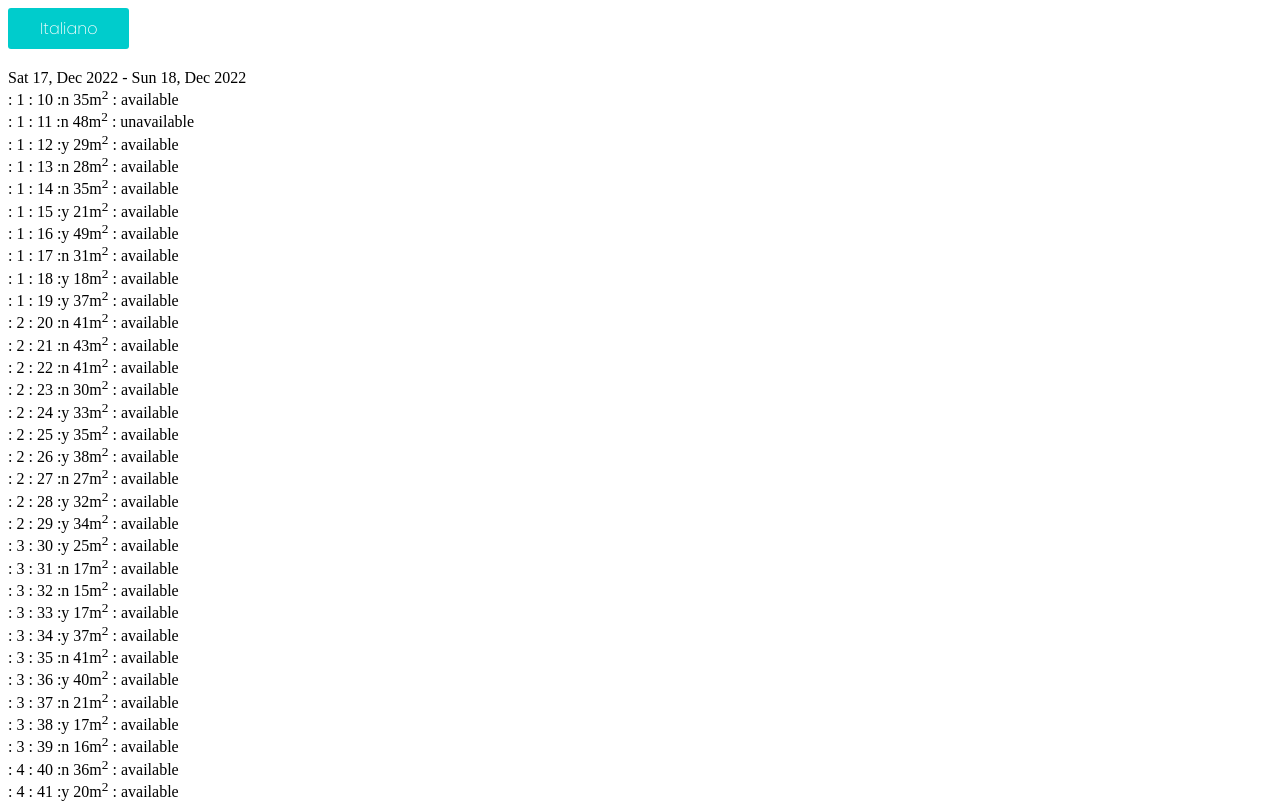
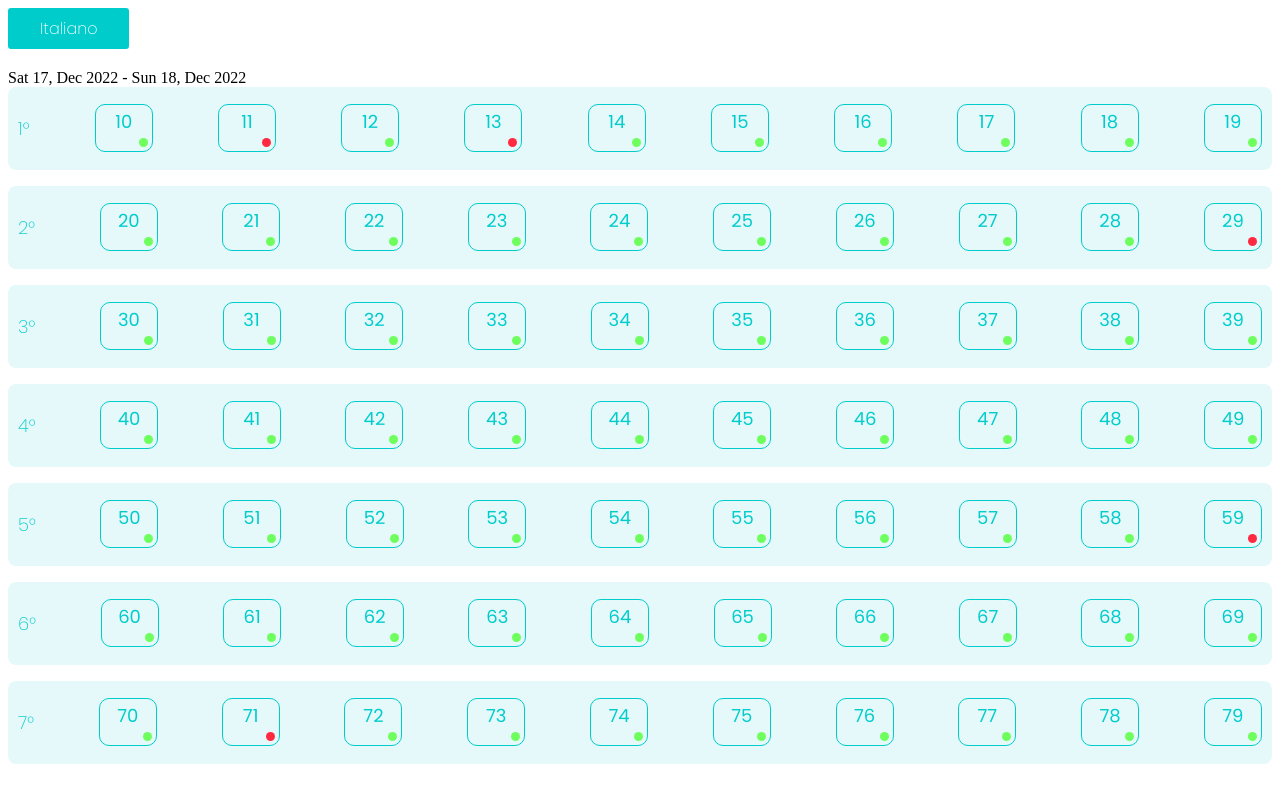
Before and after one commit to mauriziopodda/hotel-rooms-manager, a React (Vite) app: page / in a window 1280 px wide. Shown: the top 803 px of the page. Built offline with nearby package versions, Linux system fonts and the light colour scheme.

Commit message:
Add some styling to the rooms list

```diff
--- /dev/null
+++ b/src/components/floor.tsx
@@ -0,0 +1,26 @@
+import { styled } from '@stitches/react'
+import React, { FC } from 'react'
+import { commonStyles } from './styled/common'
+import { H3 } from './styled/typography'
+
+type FloorDividerPropsType = {
+  children: React.ReactNode
+}
+export const FloorContainer = styled('div', {
+  ...commonStyles,
+  display: 'flex',
+  flexDirection: 'row',
+  justifyContent: 'space-between',
+  alignItems: 'center',
+  backgroundColor: '#e6f9fa',
+  borderRadius: 8,
+  padding: 10,
+
+  '& + &': {
+    marginTop: 16,
+  },
+})
+
+export const Floor: FC<FloorDividerPropsType> = ({ children }) => {
+  return <FloorContainer>{children}</FloorContainer>
+}
--- a/src/components/rooms_list.tsx
+++ b/src/components/rooms_list.tsx
@@ -1,20 +1,33 @@
 import React, { FC } from 'react'
 import { RoomType } from '../atoms/rooms'
 import useRooms from '../hooks/useRooms'
+import useTranslator from '../hooks/useTranslator'
+import { Floor } from './floor'
 import { RoomsListItem } from './rooms_list_item'
-
+import { H3 } from './styled/typography'
 type RoomsListPropsType = {
   floor?: RoomType['number'] | null
 }
 
 export const RoomsList: FC<RoomsListPropsType> = ({ floor }) => {
-  const { rooms } = useRooms(floor ? { floor: floor } : undefined)
-
+  const { rooms, floors } = useRooms(floor ? { floor: floor } : undefined)
+  const { translations: t } = useTranslator()
   return (
     <>
-      {rooms.map((room) => (
-        <RoomsListItem key={room.id} room={room} />
-      ))}
+      {floors.map((floor) => {
+        return (
+          <Floor key={floor}>
+            <H3>
+              {floor}° {t.floor}
+            </H3>
+            {rooms
+              .filter((room) => room.floor === floor)
+              .map((room) => (
+                <RoomsListItem key={room.id} room={room} />
+              ))}
+          </Floor>
+        )
+      })}
     </>
   )
 }
--- a/src/components/rooms_list_item.tsx
+++ b/src/components/rooms_list_item.tsx
@@ -1,21 +1,87 @@
+import { styled } from '@stitches/react'
 import React, { FC } from 'react'
 import { RoomType } from '../atoms/rooms'
 import useReservation from '../hooks/useReservation'
 import useTranslator from '../hooks/useTranslator'
+import { palette } from './styled/common'
 
 type RoomsListItemType = {
   room: RoomType
 }
+
+const RoomNumberIcon = styled('div', {
+  display: 'flex',
+  position: 'relative',
+  border: `1px solid ${palette.primary}`,
+  borderRadius: 10,
+  cursor: 'pointer',
+  flexDirection: 'column',
+  alignContent: 'center',
+  color: palette.primary,
+  fontWeight: 400,
+  textTransform: 'capitalize',
+  padding: '5px 10px',
+  minWidth: 36,
+  height: 36,
+  maxHeight: 36,
+  '-webkit-user-select': 'none' /* Safari */,
+  '-ms-user-select': 'none' /* IE 10 and IE 11 */,
+  userSelect: 'none' /* Standard syntax */,
+
+  '&:hover': {
+    backgroundColor: palette.primary,
+    color: '#fff',
+  },
+
+  '& > div.room-label': {
+    textAlign: 'center',
+    fontSize: 10,
+    lineHeight: '14px',
+  },
+
+  '& > div.room-number': {
+    textAlign: 'center',
+    fontSize: 18,
+    lineHeight: '24px',
+  },
+})
+
+const RoomAvailabilityIcon = styled('div', {
+  display: 'flex',
+  position: 'absolute',
+  borderRadius: '50%',
+  left: 43,
+  top: 33,
+  height: 9,
+  width: 9,
+
+  variants: {
+    availability: {
+      available: {
+        backgroundColor: palette.availablity.available,
+      },
+      unavailable: {
+        backgroundColor: palette.availablity.unavailable,
+      },
+      unknown: {
+        backgroundColor: palette.availablity.unknown,
+      },
+    },
+  },
+})
+
 export const RoomsListItem: FC<RoomsListItemType> = ({ room }) => {
   const { translations: t } = useTranslator()
   const { reservationStatus } = useReservation({
     roomId: room.id,
   })
   return (
-    <div>
-      {t.floor}: {room.floor} {t.roomNumber}: {room.number} {t.cleaned}:
-      {room.cleaned ? 'y' : 'n'} {room.area}m<sup>2</sup> {t.available}:{' '}
-      {reservationStatus}
-    </div>
+    <>
+      <RoomNumberIcon>
+        <div className="room-label">{t.room}</div>
+        <div className="room-number">{room.number}</div>
+        <RoomAvailabilityIcon availability={reservationStatus} />
+      </RoomNumberIcon>
+    </>
   )
 }
--- a/src/components/styled/common.ts
+++ b/src/components/styled/common.ts
@@ -1,11 +1,21 @@
 type ColorsPaletteType = {
   primary: string
   primaryHover: string
+  availablity: {
+    available: string
+    unavailable: string
+    unknown: string
+  }
 }
 
 export const palette: ColorsPaletteType = {
   primary: '#00CCCC',
   primaryHover: '#00b3b3',
+  availablity: {
+    available: '#6eff5e',
+    unavailable: '#ff2942',
+    unknown: '#EAEAEA',
+  },
 }
 
 export const commonStyles = {
--- a/src/components/styled/typography.ts
+++ b/src/components/styled/typography.ts
@@ -9,6 +9,12 @@ export const H2 = styled('h2', {
   color: palette.primary,
 })
 
+export const H3 = styled('h3', {
+  ...commonStyles,
+  fontSize: 18,
+  color: palette.primary,
+})
+
 /** PARAGRAPH & OTHER */
 
 export const P = styled('div', {
--- a/src/hooks/useRooms.ts
+++ b/src/hooks/useRooms.ts
@@ -3,6 +3,8 @@ import { useEffect, useMemo } from 'react'
 import { roomsAtom, RoomType } from '../atoms/rooms'
 import { getRooms } from '../services/rooms'
 import genericSearch from '../utilities/generic_search'
+import genericSort from '../utilities/generic_sort'
+import useReservation from './useReservation'
 
 export type RoomFiltersType = Partial<
   Pick<RoomType, 'id' | 'floor' | 'number' | 'cleaned'>
@@ -13,18 +15,29 @@ const useRooms = (filters?: RoomFiltersType) => {
 
   const roomsMemo = useMemo(() => rooms, [rooms])
 
+  const floors = useMemo(
+    () => Array.from(new Set(rooms.map((room) => room.floor))),
+    [rooms]
+  )
+
   useEffect(() => {
     ;(async () => {
       try {
         const rooms = await getRooms()
-        setRooms(rooms.filter((room) => genericSearch(room, filters)))
+
+        setRooms(
+          rooms
+            .filter((room) => genericSearch(room, filters))
+            .sort((a, b) => genericSort(a, b, 'floor'))
+        )
       } catch (err) {
-        console.log('Error occured when fetching books')
+        console.log('Error occured when fetching rooms')
       }
     })()
   }, [])
 
   return {
+    floors,
     rooms: roomsMemo,
     setRooms,
   }
--- a/src/hooks/useTranslator.ts
+++ b/src/hooks/useTranslator.ts
@@ -23,7 +23,7 @@ const useTranslator = () => {
         )
         setTranslations(managerTranslations)
       } catch (err) {
-        console.log('Error occured when fetching books')
+        console.log('Error occured using translations')
       }
     })()
   }, [locale])
--- a/src/moked_data/rooms.ts
+++ b/src/moked_data/rooms.ts
@@ -39,7 +39,7 @@ export const rooms: RoomType[] = [
     cleaned: false,
     area: 28,
     amenities: ['frige', 'hair dryer', 'tv'],
-    occupancy: null,
+    occupancy: [{ start: '2022-12-01', end: '2022-12-31' }],
   },
   {
     id: '7c95a222-fd0d-4e7f-ad37-2bacb1b16806',
@@ -183,7 +183,7 @@ export const rooms: RoomType[] = [
     cleaned: true,
     area: 34,
     amenities: ['frige', 'hair dryer', 'tv'],
-    occupancy: null,
+    occupancy: [{ start: '2022-12-01', end: '2022-12-31' }],
   },
   {
     id: '5a6700c9-65da-424e-9e6d-b0c6fec9c600',
@@ -453,7 +453,7 @@ export const rooms: RoomType[] = [
     cleaned: true,
     area: 36,
     amenities: ['frige', 'hair dryer', 'tv'],
-    occupancy: null,
+    occupancy: [{ start: '2022-12-01', end: '2022-12-31' }],
   },
   {
     id: '5a0d04f8-402c-4a23-9d13-23c84cb81349',
@@ -561,7 +561,7 @@ export const rooms: RoomType[] = [
     cleaned: false,
     area: 49,
     amenities: ['frige', 'hair dryer', 'tv'],
-    occupancy: null,
+    occupancy: [{ start: '2022-12-01', end: '2022-12-31' }],
   },
   {
     id: '66ea92b0-b3f9-417c-84c3-a769e94216ae',
--- /dev/null
+++ b/src/utilities/generic_sort.ts
@@ -0,0 +1,9 @@
+export default function genericSort<T>(a: T, b: T, property: keyof T) {
+  if (a[property] > b[property]) {
+    return 1
+  }
+  if (a[property] < b[property]) {
+    return -1
+  }
+  return 0
+}
```
